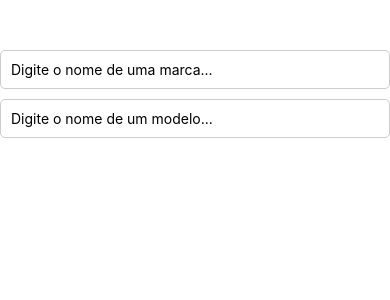
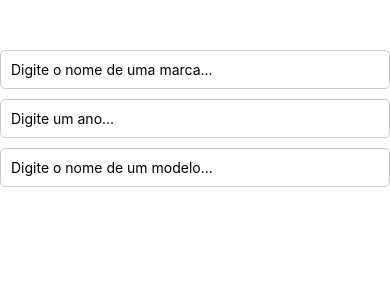
Before and after one commit to EduBarreira1212/FIPE-app, a React Native app: screen / in a window 390 px wide. Shown: the top 300 px of the page. Built offline with nearby package versions, Linux system fonts and the light colour scheme.

Commit message:
feat: add year input and update Fipe info fetching to include year in request

```diff
--- a/src/App.tsx
+++ b/src/App.tsx
@@ -33,7 +33,9 @@ const App = () => {
   const [filteredModels, setFilteredModels] = useState<Model[]>([]);
   const [loadingModels, setLoadingModels] = useState(false);
 
-  const [fipeInfo, setFipeInfo] = useState('');
+  const [year, setYear] = useState('');
+
+  const [fipeInfo, setFipeInfo] = useState<any>();
   const [loadingFipeInfo, setLoadingFipeInfo] = useState(false);
 
   const fetchBrands = async (search: string) => {
@@ -95,6 +97,8 @@ const App = () => {
         `https://fipe.parallelum.com.br/api/v2/cars/brands/${brandCode}/models/${modelCode}/years/${yearCode}`
       );
 
+      console.log(res.data);
+
       const fipeInfo = res.data;
       setFipeInfo(fipeInfo);
     } catch (error) {
@@ -122,6 +126,10 @@ const App = () => {
     setFilteredModels(filtered);
   };
 
+  const handleDateChange = (year: string) => {
+    setYear(year);
+  };
+
   const handleSelectBrand = (brand: Brand) => {
     setQuery(brand.name);
     setBrandSelected(brand);
@@ -133,7 +141,7 @@ const App = () => {
     setModelQuery(model.name);
     setModels([]);
 
-    fetchFipeInfo(brandCode, model.code, yearCode);
+    fetchFipeInfo(brandCode, model.code, `${year}-1`);
   };
 
   return (
@@ -158,6 +166,13 @@ const App = () => {
           )}
         />
       )}
+
+      <TextInput
+        placeholder="Digite um ano..."
+        value={year}
+        onChangeText={handleDateChange}
+        style={styles.input}
+      />
 
       <TextInput
         placeholder="Digite o nome de um modelo..."
@@ -185,7 +200,7 @@ const App = () => {
 
       {loadingFipeInfo && <ActivityIndicator size="small" color="#000" />}
 
-      {fipeInfo && <Text>{fipeInfo}</Text>}
+      {fipeInfo && <Text>{fipeInfo.price}</Text>}
     </SafeAreaView>
   );
 };
```
